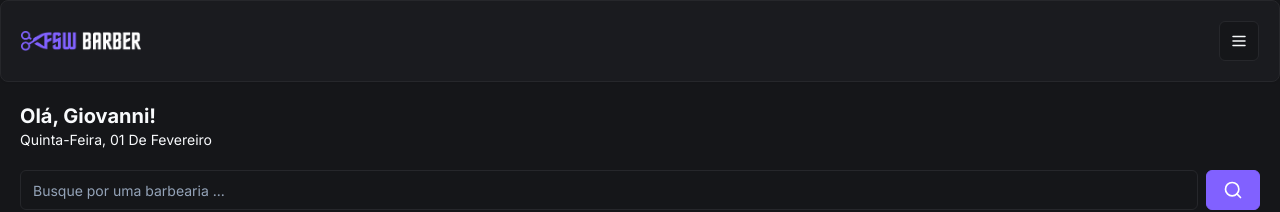
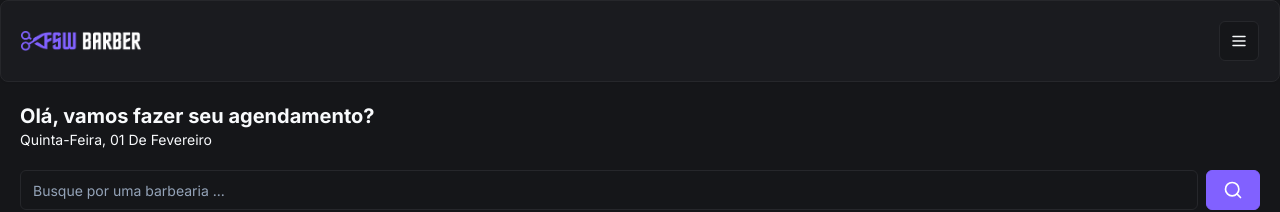
Before and after one commit to giovannichitarrelli/Barber, a Next.js app: page / in a window 1280 px wide. Shown: the top 212 px of the page. Built offline with nearby package versions, Linux system fonts and the light colour scheme; no server answers; the database is empty.

Commit message:
feat: add user name to homepage

```diff
--- a/app/(home)/page.tsx
+++ b/app/(home)/page.tsx
@@ -34,7 +34,7 @@ export default async function Home() {
       <Header />
 
       <div className='px-5 pt-5'>
-        <h2 className='text-xl font-bold '>Olá, Giovanni!</h2>
+        <h2 className='text-xl font-bold '>{session?.user ? `Olá, ${session.user.name?.split(' ')[0]}!` : "Olá, vamos fazer seu agendamento?"}</h2>
         <p className='capitalize text-sm'>{format(new Date(), "EEEE',' dd 'de' MMMM", {
           locale: ptBR,
         })}</p>
```
